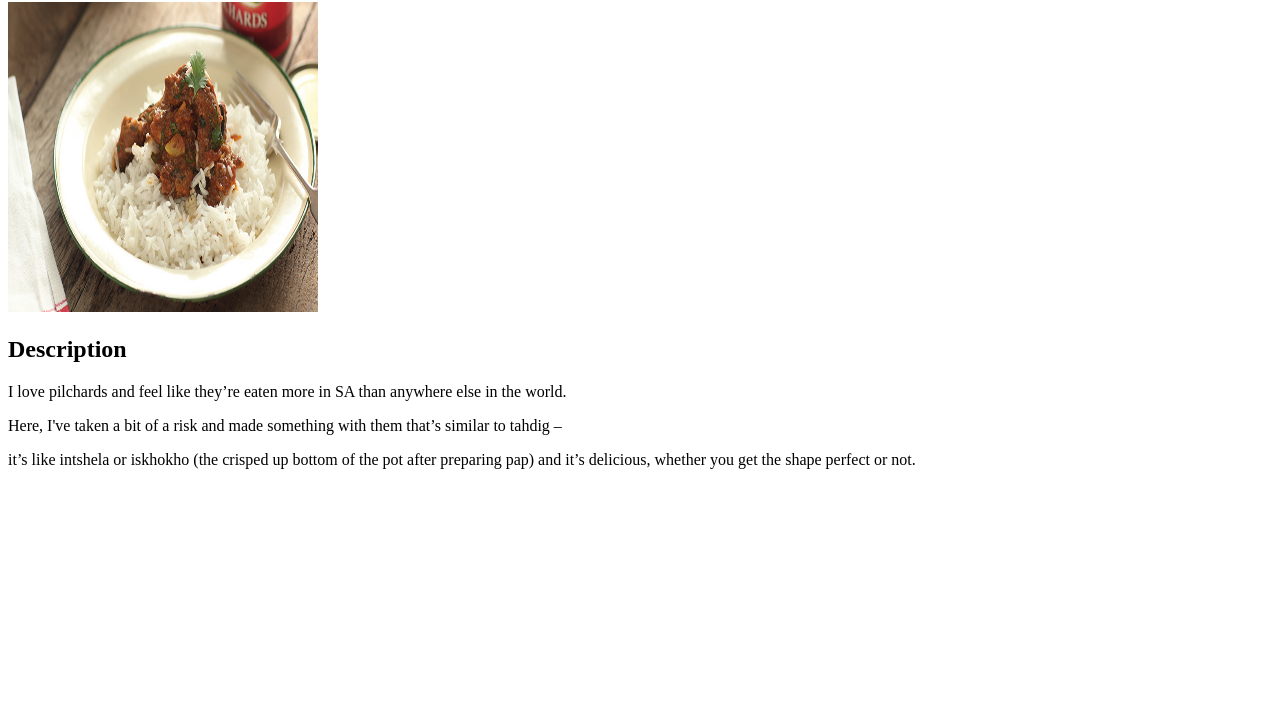
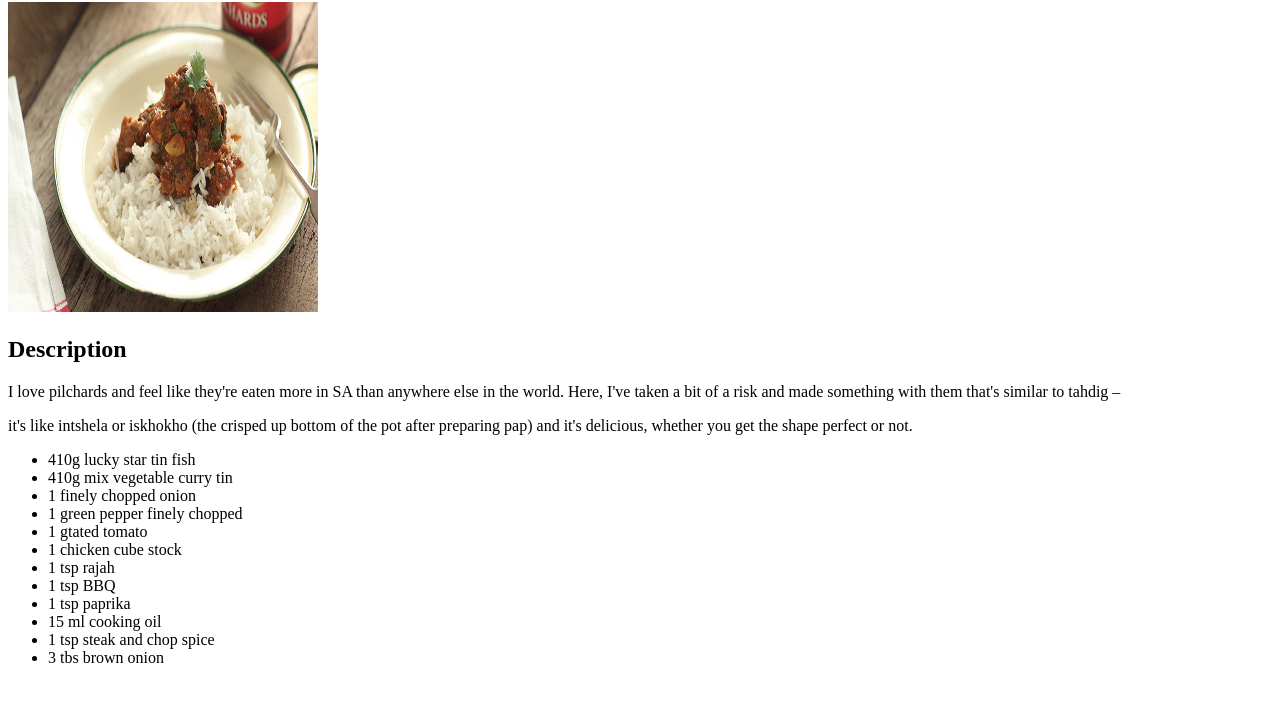
Before and after one commit to ThaboChambule/odin-recipes, a plain HTML site: page recipes/fish.html in a window 1280 px wide. Shown: the part 78-780 px from the top of the page. Drawn offline with Linux system fonts and the light colour scheme.

Commit message:
added unordered list of ingredients

```diff
--- a/recipes/fish.html
+++ b/recipes/fish.html
@@ -12,10 +12,26 @@
      height="310" width="310">
 
      <h2><strong> Description </strong></h2>
-     <p>I love pilchards and feel like they’re eaten more in SA than anywhere else in the world.</p>
-     <p> Here, I've taken a bit of a risk and made something with them that’s similar to tahdig – </p>
-     <p> it’s like intshela or iskhokho (the crisped up bottom of the pot after preparing pap)
-        and it’s delicious, whether you get the shape perfect or not. </p>
+     <p>I love pilchards and feel like they're eaten more in SA than anywhere else in the world.
+        Here, I've taken a bit of a risk and made something with them that's similar to tahdig –</p>
+        <p>it's like intshela or iskhokho (the crisped up bottom of the pot after preparing pap)
+        and it's delicious, whether you get the shape perfect or not. </p>
+
+    <ul>
+        <li>410g lucky star tin fish </li>
+        <li> 410g mix vegetable curry tin </li>
+        <li> 1 finely chopped onion </li>
+        <li> 1 green pepper finely chopped  </li>
+        <li> 1 gtated tomato </li>
+        <li> 1 chicken cube stock </li>
+        <li> 1 tsp rajah </li>
+        <li> 1 tsp BBQ </li>
+        <li> 1 tsp paprika </li>
+        <li> 15 ml cooking oil </li>
+        <li> 1 tsp steak and chop spice </li>
+        <li> 3 tbs brown onion </li>
+    </ul>
+
 
 
 
```
